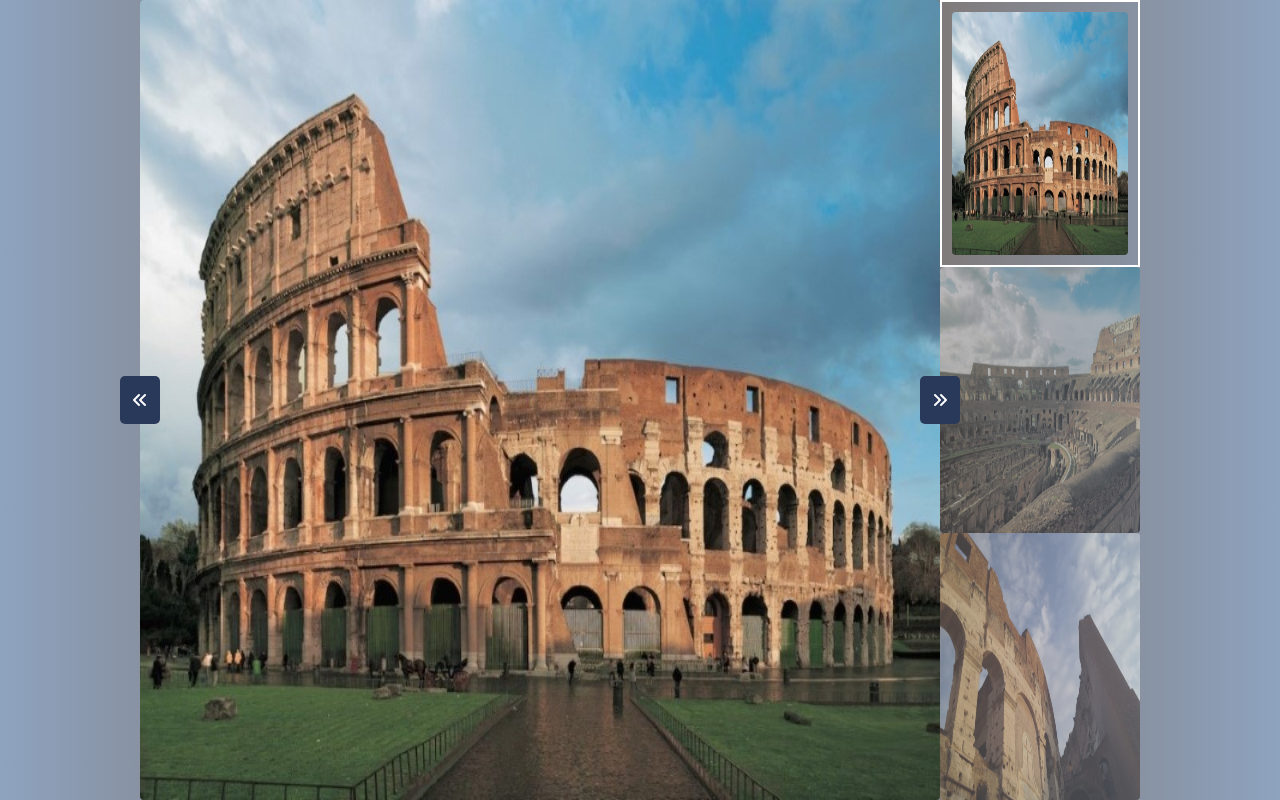
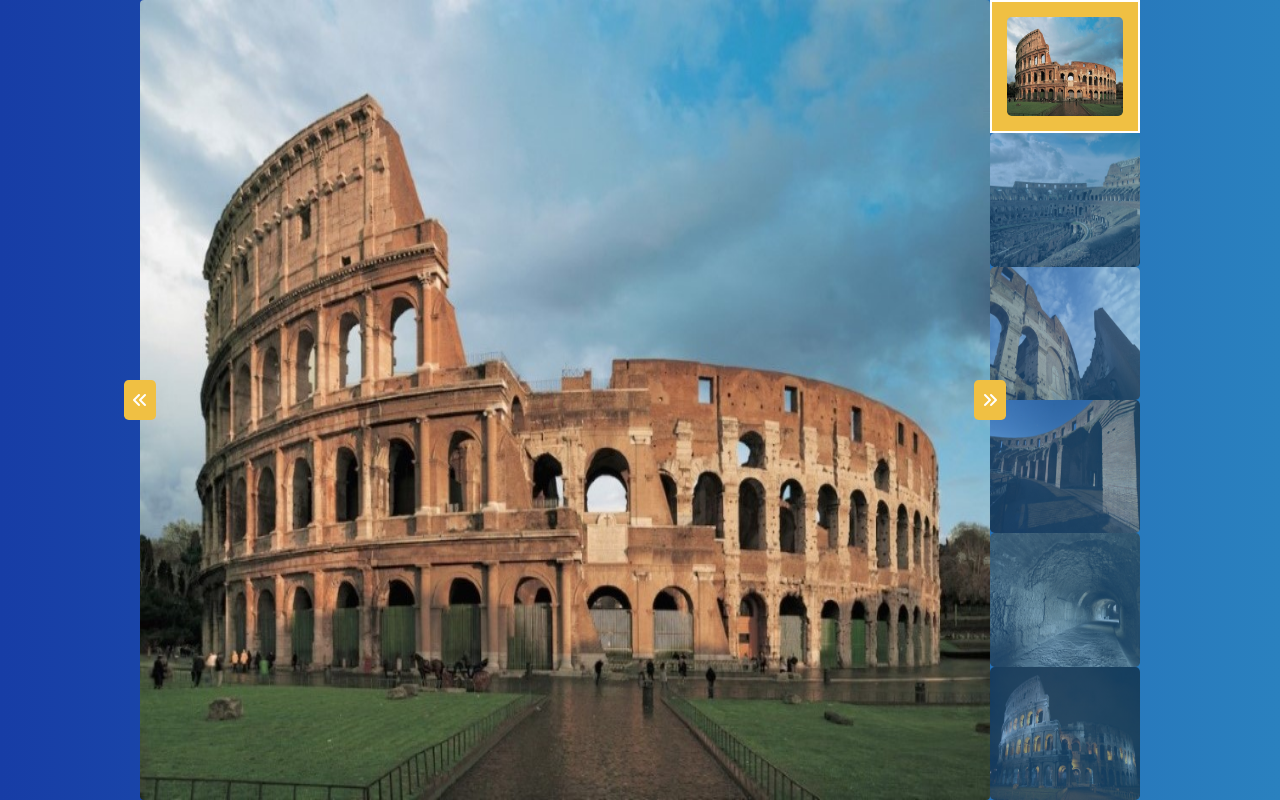
Before and after one commit to gianynx/vue-slider, a plain HTML site: page index.html in a window 1280 px wide. Drawn offline with nearby package versions, Linux system fonts and the light colour scheme.

Commit message:
modify style.css

```diff
--- a/css/style.css
+++ b/css/style.css
@@ -1,5 +1,19 @@
+/*****************************************************
+CSS GENERAL
+*****************************************************/
+
+:root {
+    --primary_color: #ffffff;
+    --btn_thumb_color: #f0c043;
+    --hover_btn_color: #69688c;
+}
+
+/*****************************************************
+CSS "Vue Slider"
+*****************************************************/
+
 body {
-    background-image: linear-gradient(to right, #8EA3BF , #73563D, #8EA3BF);
+    background-image: linear-gradient(to right, #173DA6, #2A81BF);
 }
 
 .slider {
@@ -8,37 +22,36 @@ body {
 }
 
 .slides_container {
-    width: 800px;
+    width: 850px;
     height: 100%;
 }
 
 .thumbs_container {
-    width: 200px;
+    width: 150px;
     height: 100%;
 }
 
 .thumb {
     width: 100%;
-    height: calc(100% / 3);
+    height: calc(100% / 6);
     opacity: 0.5;
 }
 
 .thumb.active {
     display: block;
     opacity: 1;
-    border: 2px solid white;
-    padding: 10px;
+    border: 2px solid var(--primary_color);
+    padding: 15px;
+    background-color: var(--btn_thumb_color);
 }
 
 button {
     z-index: 1000;
     border-style: none;
-    padding: 12px;
-    background-color: #283959;
-    border-radius: 5px;
-    color: white;
+    background-color: var(--btn_thumb_color);
+    color: var(--primary_color);
 }
 
 button:hover {
-    background-color: #69688C;
+    background-color: var(--hover_btn_color);
 }
--- a/index.html
+++ b/index.html
@@ -16,13 +16,13 @@
         <div class="slider w-100 vh-100 d-flex justify-content-center align-items-center">
             <div class="slides_container rounded-3 position-relative">
                 <img class="w-100 h-100 rounded-2" :src="slides[currentSlide].image" :alt="slides[currentSlide].title">
-                <button class="position-absolute top-50 start-0 translate-middle" @click="goNext"><i class="fa-solid fa-angles-left"></i></button>
-                <button class="position-absolute top-50 start-100 translate-middle" @click="goBack"><i class="fa-solid fa-angles-right"></i></button>
+                <button class="position-absolute top-50 start-0 translate-middle rounded-3 p-2" @click="goBack"><i class="fa-solid fa-angles-left"></i></button>
+                <button class="position-absolute top-50 start-100 translate-middle rounded-3 p-2" @click="goNext"><i class="fa-solid fa-angles-right"></i></button>
             </div>
             <div class="thumbs_container">
-                <!-- Il loop for assegna ogni oggetto dell'array slides alla variabile image -->
+                <!-- Il loop for assegna ogni oggetto dell'array slides alla variabile slide -->
                 <div class="thumb" :class="{'active': currentSlide === index}" v-for="(slide, index) in slides" :key="index">
-                    <img class="w-100 h-100 rounded-2" :src="slide.image" :alt="slide.title">
+                    <img class="w-100 h-100 rounded-3" :src="slide.image" :alt="slide.title">
                 </div>
             </div>
         </div>
--- a/js/script.js
+++ b/js/script.js
@@ -1,26 +1,3 @@
-// const images = [
-//     {
-//         image: 'img/01.webp',
-//         title: 'Marvel\'s Spiderman Miles Morale',
-//         text: 'Experience the rise of Miles Morales as the new hero masters incredible, explosive new powers to become his own Spider-Man.',
-//     }, {
-//         image: 'img/02.webp',
-//         title: 'Ratchet & Clank: Rift Apart',
-//         text: 'Go dimension-hopping with Ratchet and Clank as they take on an evil emperor from another reality.',
-//     }, {
-//         image: 'img/03.webp',
-//         title: 'Fortnite',
-//         text: "Grab all of your friends and drop into Epic Games Fortnite, a massive 100 - player face - off that combines looting, crafting, shootouts and chaos.",
-//     }, {
-//         image: 'img/04.webp',
-//         title: 'Stray',
-//         text: 'Lost, injured and alone, a stray cat must untangle an ancient mystery to escape a long-forgotten city',
-//     }, {
-//         image: 'img/05.webp',
-//         title: "Marvel's Avengers",
-//         text: 'Marvel\'s Avengers is an epic, third-person, action-adventure game that combines an original, cinematic story with single-player and co-operative gameplay.',
-//     }
-// ];
 const {createApp} = Vue;
 createApp({
     data() {
@@ -28,15 +5,27 @@ createApp({
             slides: [
                 {
                     image: 'img/01.webp',
-                    title: 'Colosseo'
+                    title: 'Colosseo1'
                 },
                 {
                     image: 'img/02.webp',
-                    title: 'Colosseo'
+                    title: 'Colosseo2'
                 },
                 {
                     image: 'img/03.webp',
-                    title: 'Colosseo'
+                    title: 'Colosseo3'
+                },
+                {
+                    image: 'img/04.webp',
+                    title: 'Colosseo4'
+                },
+                {
+                    image: 'img/05.webp',
+                    title: 'Colosseo5'
+                },
+                {
+                    image: 'img/06.webp',
+                    title: 'Colosseo6'
                 }
             ],
             currentSlide: 0
```
Also changed, not shown: img/04.webp (added), img/05.webp (added), img/06.webp (added).
